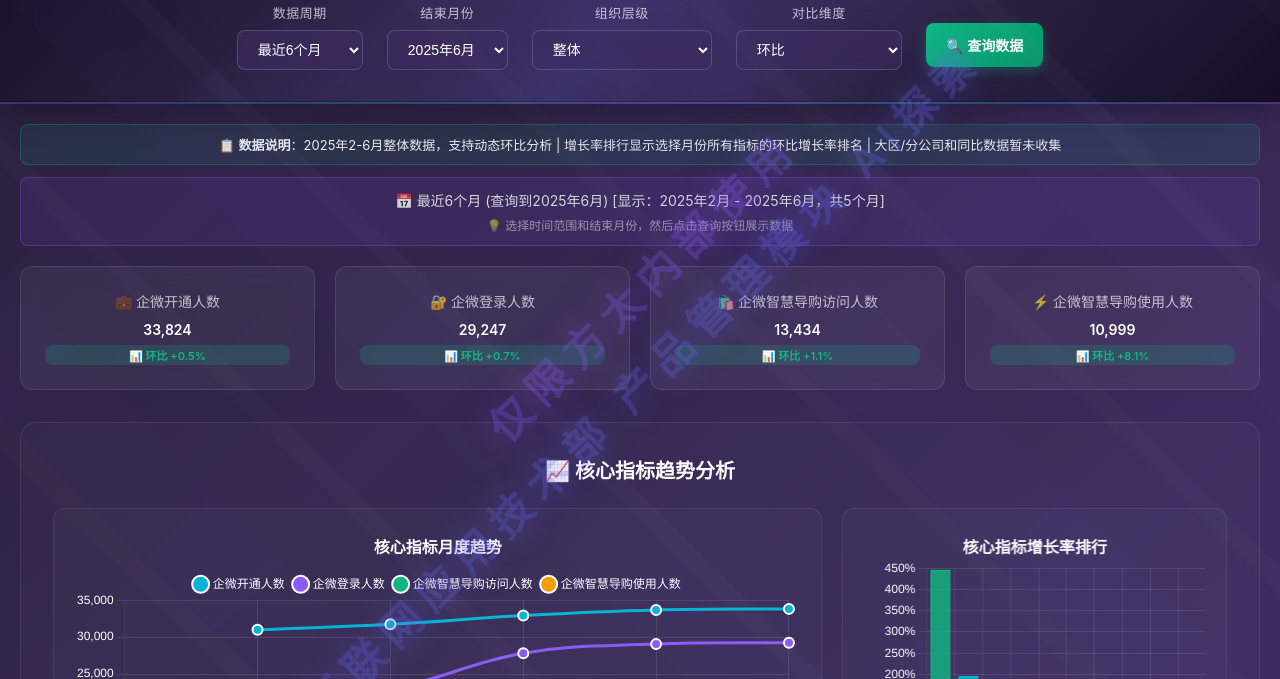
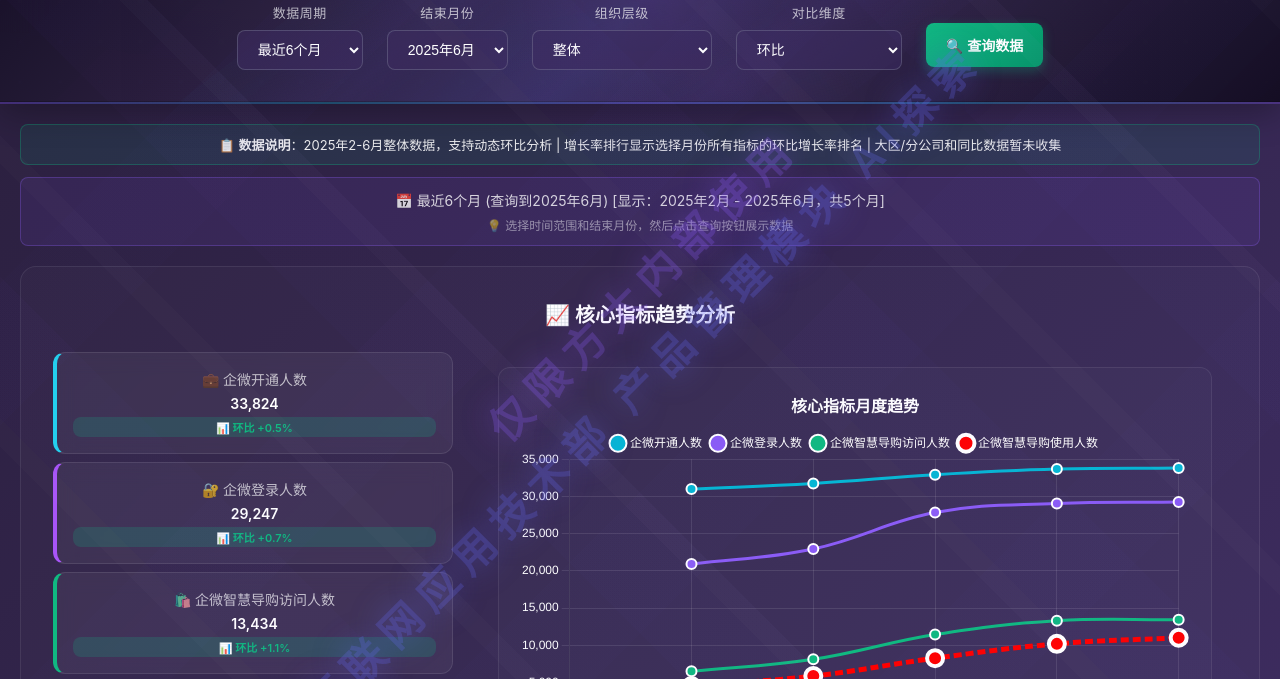
Before and after one commit to WilliamLeng/wecom-dashboard, a plain HTML site: page index.html in a window 1280 px wide. Both pictures are taken after a click on the button "🔍 查询数据". Shown: the part 99-778 px from the top of the page. Drawn offline with nearby package versions, Linux system fonts and the light colour scheme.

Commit message:
完善企微智慧导购数据仪表板：优化核心指标显示、调整模块间距、修复布局问题

```diff
--- a/index.html
+++ b/index.html
@@ -570,6 +570,26 @@
             padding: 20px;
         }
 
+        /* 确保所有主要容器不会重叠 */
+        .core-metrics-section,
+        .chart-section {
+            width: 100%;
+            max-width: 1400px;
+            margin-left: auto;
+            margin-right: auto;
+            display: block;
+            float: none;
+            position: relative;
+        }
+
+        /* 全局容器清理 */
+        .container::after,
+        #dataContent::after {
+            content: "";
+            display: table;
+            clear: both;
+        }
+
         .metrics-grid {
             display: grid;
             grid-template-columns: repeat(auto-fit, minmax(280px, 1fr));
@@ -577,11 +597,100 @@
             margin-bottom: 32px;
         }
 
+        /* 新的核心指标布局样式 */
+        .core-metrics-section {
+            margin-bottom: 40px;
+            background: rgba(255, 255, 255, 0.02);
+            border: 1px solid rgba(255, 255, 255, 0.08);
+            border-radius: 16px;
+            padding: 32px 32px 50px 32px;
+            position: relative;
+            z-index: 1;
+            clear: both;
+            width: 100%;
+            max-width: 1400px;
+            margin-left: auto;
+            margin-right: auto;
+            box-sizing: border-box;
+            overflow: visible;
+        }
+
+        .core-metrics-container {
+            display: grid;
+            grid-template-columns: 400px 1fr;
+            gap: 30px;
+            align-items: stretch;
+            height: 420px;
+            overflow: visible;
+            width: 100%;
+            position: relative;
+        }
+
+        .metrics-cards-column {
+            display: flex;
+            flex-direction: column;
+            gap: 8px;
+            height: 100%;
+        }
+
+        .metrics-cards-column .metric-card {
+            flex: 1;
+            display: flex;
+            flex-direction: column;
+            justify-content: center;
+            min-height: 90px;
+        }
+
+        .trend-chart-column {
+            height: 100%;
+            padding: 15px;
+            position: relative;
+            z-index: 1;
+        }
+
+        /* 响应式调整 */
+        @media (max-width: 1200px) {
+            .core-metrics-container {
+                grid-template-columns: 1fr;
+                gap: 20px;
+                height: auto;
+            }
+            .metrics-cards-column {
+                display: grid;
+                grid-template-columns: repeat(2, 1fr);
+                grid-template-rows: repeat(2, 1fr);
+                gap: 12px;
+                height: 200px;
+                margin-bottom: 20px;
+            }
+            .metrics-cards-column .metric-card {
+                flex: none;
+                min-height: 90px;
+            }
+            .trend-chart-column {
+                height: 420px;
+            }
+            .core-metrics-section {
+                margin-bottom: 30px;
+            }
+        }
+
+        @media (max-width: 768px) {
+            .metrics-cards-column {
+                grid-template-columns: 1fr;
+                grid-template-rows: repeat(4, 1fr);
+                height: 320px;
+            }
+            .trend-chart-column {
+                height: 350px;
+            }
+        }
+
         .metric-card {
             background: rgba(255, 255, 255, 0.05);
             border: 1px solid rgba(255, 255, 255, 0.1);
             border-radius: 12px;
-            padding: 24px;
+            padding: 16px;
             text-align: center;
             transition: all 0.2s ease;
             backdrop-filter: blur(10px);
@@ -598,14 +707,14 @@
             font-size: 14px;
             font-weight: 500;
             color: rgba(255, 255, 255, 0.7);
-            margin-bottom: 12px;
+            margin-bottom: 8px;
         }
 
         .metric-value {
-            font-size: 36px;
+            font-size: 32px;
             font-weight: 600;
             color: #ffffff;
-            margin-bottom: 8px;
+            margin-bottom: 6px;
             line-height: 1;
         }
 
@@ -624,6 +733,39 @@
 
         .neutral {
             color: rgba(255, 255, 255, 0.6);
+        }
+
+        /* 核心指标卡片颜色对应趋势图线条 */
+        .metric-card-cyan {
+            border-left: 4px solid #22d3ee;
+        }
+        .metric-card-cyan:hover {
+            border-color: #22d3ee;
+            box-shadow: 0 8px 32px rgba(34, 211, 238, 0.2);
+        }
+
+        .metric-card-purple {
+            border-left: 4px solid #a855f7;
+        }
+        .metric-card-purple:hover {
+            border-color: #a855f7;
+            box-shadow: 0 8px 32px rgba(168, 85, 247, 0.2);
+        }
+
+        .metric-card-green {
+            border-left: 4px solid #10b981;
+        }
+        .metric-card-green:hover {
+            border-color: #10b981;
+            box-shadow: 0 8px 32px rgba(16, 185, 129, 0.2);
+        }
+
+        .metric-card-red {
+            border-left: 4px solid #ff0000;
+        }
+        .metric-card-red:hover {
+            border-color: #ff0000;
+            box-shadow: 0 8px 32px rgba(255, 0, 0, 0.3);
         }
 
         .chart-section {
@@ -631,7 +773,17 @@
             border: 1px solid rgba(255, 255, 255, 0.08);
             border-radius: 16px;
             padding: 32px;
-            margin-bottom: 32px;
+            margin-bottom: 30px;
+            position: relative;
+            clear: both;
+            overflow: visible;
+            width: 100%;
+            max-width: 1400px;
+            margin-left: auto;
+            margin-right: auto;
+            box-sizing: border-box;
+            display: block;
+            z-index: 2;
         }
 
         .section-title {
@@ -655,6 +807,16 @@
             border-radius: 12px;
             padding: 20px;
             height: 400px;
+        }
+
+        .main-chart-container {
+            background: rgba(255, 255, 255, 0.02);
+            border: 1px solid rgba(255, 255, 255, 0.08);
+            border-radius: 12px;
+            padding: 20px;
+            height: 100%;
+            display: flex;
+            flex-direction: column;
         }
 
         .features-section {
@@ -941,39 +1103,39 @@
         <!-- 数据内容区域（初始隐藏） -->
         <div id="dataContent" style="display: none;">
 
-        <!-- 核心指标卡片 -->
-        <div class="metrics-grid">
-            <div class="metric-card">
+        <!-- 核心指标综合分析区域 -->
+        <div class="core-metrics-section">
+            <div class="section-title">📈 核心指标趋势分析</div>
+            <div class="core-metrics-container">
+                <!-- 左侧：核心指标卡片 -->
+                <div class="metrics-cards-column">
+                    <div class="metric-card metric-card-cyan">
                 <div class="metric-title">💼 企微开通人数</div>
                         <div class="metric-value">30,990</div>
                         <div class="metric-change neutral">—</div>
             </div>
-            <div class="metric-card">
+                    <div class="metric-card metric-card-purple">
                 <div class="metric-title">🔐 企微登录人数</div>
                         <div class="metric-value">20,926</div>
                         <div class="metric-change neutral">—</div>
             </div>
-            <div class="metric-card">
+                    <div class="metric-card metric-card-green">
                         <div class="metric-title">🛍️ 企微智慧导购访问人数</div>
                         <div class="metric-value">6,489</div>
                         <div class="metric-change neutral">—</div>
             </div>
-            <div class="metric-card">
+                    <div class="metric-card metric-card-red">
                         <div class="metric-title">⚡ 企微智慧导购使用人数</div>
                         <div class="metric-value">4,517</div>
                         <div class="metric-change neutral">—</div>
             </div>
         </div>
 
-        <!-- 主趋势图 -->
-        <div class="chart-section">
-            <div class="section-title">📈 核心指标趋势分析</div>
-            <div class="charts-grid">
-                <div class="chart-container">
+                <!-- 右侧：趋势图 -->
+                <div class="trend-chart-column">
+                <div class="main-chart-container">
                     <canvas id="mainTrendChart"></canvas>
                 </div>
-                <div class="chart-container">
-                    <canvas id="growthChart"></canvas>
                 </div>
             </div>
         </div>
@@ -991,9 +1153,14 @@
             </div>
         </div>
 
-        <!-- 功能模块分析 -->
+        <!-- 功能模块数据分析 -->
         <div class="chart-section">
-            <div class="section-title">🎯 功能模块使用情况</div>
+            <div class="section-title">📊 功能模块</div>
+            <div class="chart-container">
+                <canvas id="growthChart"></canvas>
+            </div>
+
+            <div class="section-title" style="margin-top: 40px;">🎯 功能模块使用情况</div>
             <div class="features-section">
                 <div class="feature-card growing">
                     <div class="feature-header">
@@ -1224,6 +1391,8 @@
                 </div>
             </div>
         </div>
+
+        </div> <!-- 功能模块数据分析section结束 -->
 
         <!-- 下载报表区域 -->
         <div class="download-section">
@@ -1297,14 +1466,15 @@
                 }, {
                     label: '企微智慧导购使用人数',
                     data: [4517, 5848, 8254, 10179, 10999],
-                    borderColor: '#F59E0B',
-                    backgroundColor: 'rgba(245, 158, 11, 0.1)',
+                    borderColor: '#FF0000',
+                    backgroundColor: 'rgba(255, 0, 0, 0.2)',
                     tension: 0.4,
-                    borderWidth: 3,
-                    pointBackgroundColor: '#F59E0B',
+                    borderWidth: 5,
+                    pointBackgroundColor: '#FF0000',
                     pointBorderColor: '#ffffff',
-                    pointBorderWidth: 2,
-                    pointRadius: 5
+                    pointBorderWidth: 4,
+                    pointRadius: 8,
+                    borderDash: [8, 4]
                 }]
             },
             options: {
@@ -1374,7 +1544,7 @@
                 plugins: {
                     title: {
                         display: true,
-                        text: '核心指标增长率排行',
+                        text: '功能核心指标增长率排行',
                         color: '#ffffff',
                         font: { size: 16 }
                     },
```
Lines whose indentation alone changed are shown as unchanged.
